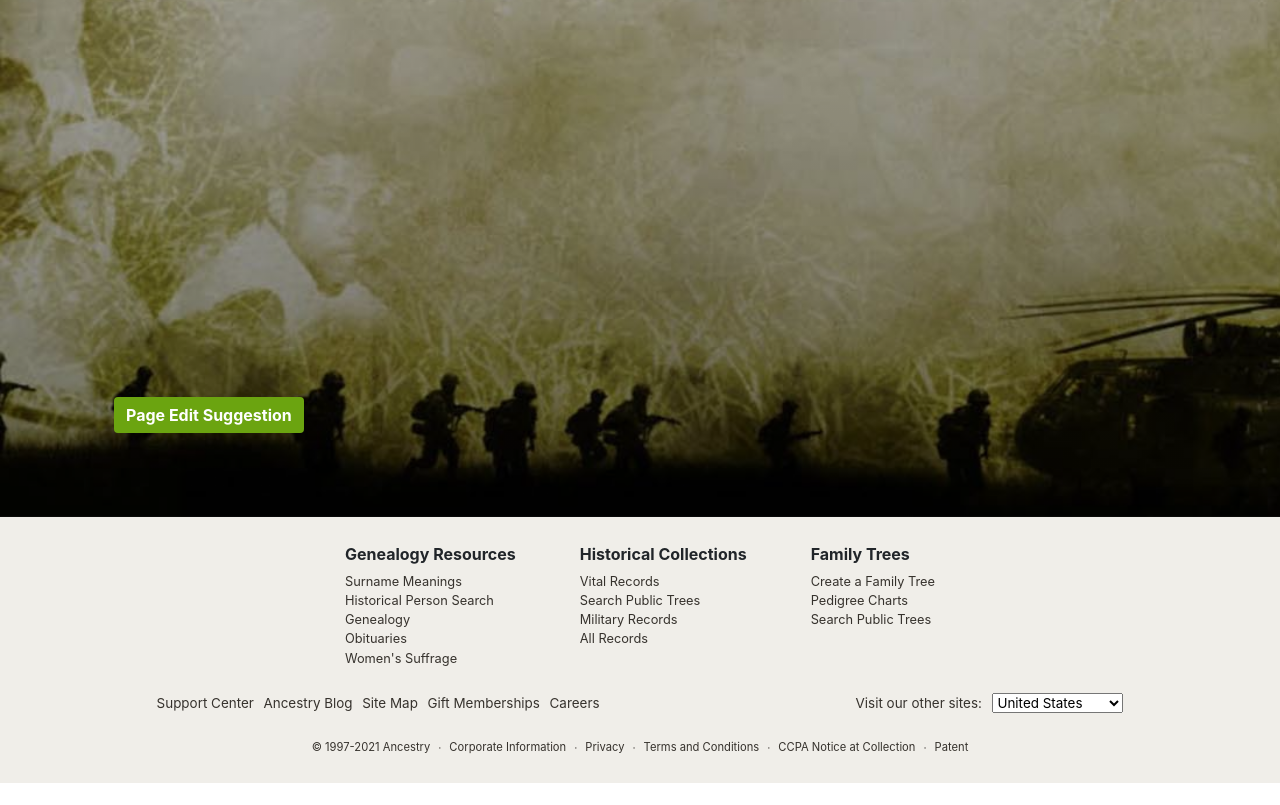
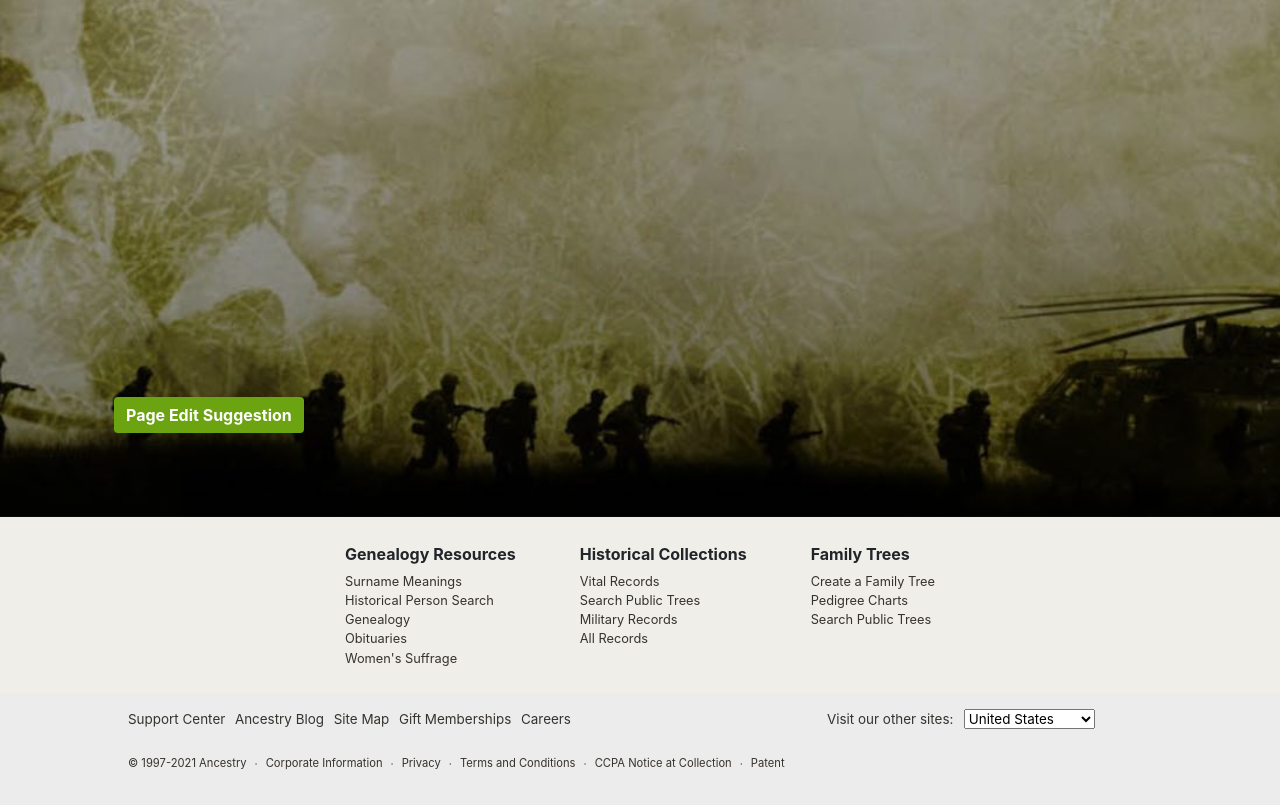
Before and after one commit to brakwaku/survey-app, a React (Create React App) app in the folder frontend/: page / in a window 1280 px wide. Shown: the part 255-1060 px from the top of the page. Before the commit the page ends 1038 px from the top, so only its background shows below. Built offline with nearby package versions, Linux system fonts and the light colour scheme.

Commit message:
Footer alignment adjusted

```diff
--- a/frontend/src/components/Footer.js
+++ b/frontend/src/components/Footer.js
@@ -3,11 +3,10 @@ import styled from "styled-components";
 import media from "../utilities/media";
 
 const MainWrapper = styled.div`
-  width: 80%;
   display: flex;
   flex-direction: row;
   gap: 4rem;
-  padding: 0 0 1.6rem 0;
+  padding: 1.7rem 0 1.6rem 0;
   margin: 0 auto 0 auto;
   justify-content: center;
 
@@ -45,22 +44,29 @@ const ColWrapper = styled.div`
 `;
 
 const BelowMainWrapper = styled.div`
+  background: #ececec;
   width: 100%;
   margin: 0 auto 0 auto;
+  padding: 1rem 0 .5rem 0;
   justify-content: center;
 
   ${media.small`
     text-align: center;
   `}
 
-  > div:nth-child(1) {
+  > div {
+    margin: 0 auto 1.6rem auto;
+    width: 80%;
+  }
+
+  > div > div:nth-child(1) {
     display: flex;
     flex-direction: row;
     gap: 16rem;
     color: #36322d;
     font-size: 0.84rem;
-    margin: 0 auto 1.6rem auto;
-    justify-content: center;
+    margin: 0 0 1.6rem 0;
+    /* justify-content: center; */
 
     ${media.small`
     flex-direction: column;
@@ -69,11 +75,11 @@ const BelowMainWrapper = styled.div`
     `}
   }
 
-  > div > div:nth-child(1) {
+  > div > div > div:nth-child(1) {
     display: flex;
     flex-direction: row;
     flex-wrap: wrap;
-    gap: .6rem;
+    gap: 0.6rem;
 
     ${media.small`
     flex-wrap: wrap;
@@ -98,14 +104,12 @@ const BelowMainWrapper = styled.div`
     }
   }
 
-  > div:nth-child(2) {
+  > div > div:nth-child(2) {
     display: flex;
     flex-direction: row;
     gap: 0.5rem;
     color: #36322d;
     font-size: 0.7rem;
-    margin: 0 auto 0 auto;
-    justify-content: center;
     text-align: left;
 
     ${media.small`
@@ -134,7 +138,7 @@ const BelowMainWrapper = styled.div`
 
 const Footer = () => {
   return (
-    <footer style={{ background: "#F0EEE9", padding: "1.7rem" }}>
+    <footer style={{ background: "#F0EEE9"}}>
       <MainWrapper>
         <ColWrapper>
           <h6>Genealogy Resources</h6>
@@ -161,6 +165,7 @@ const Footer = () => {
       <BelowMainWrapper>
         <div>
           <div>
+            <div>
               <a href="/">Support Center</a>
               <a href="/">Ancestry Blog</a>
               <a href="/">Site Map</a>
@@ -184,6 +189,7 @@ const Footer = () => {
             <a href="/">CCPA Notice at Collection</a> &#8729;
             <a href="/">Patent</a>
           </div>
+        </div>
       </BelowMainWrapper>
     </footer>
   );
```
Lines whose indentation alone changed are shown as unchanged.
